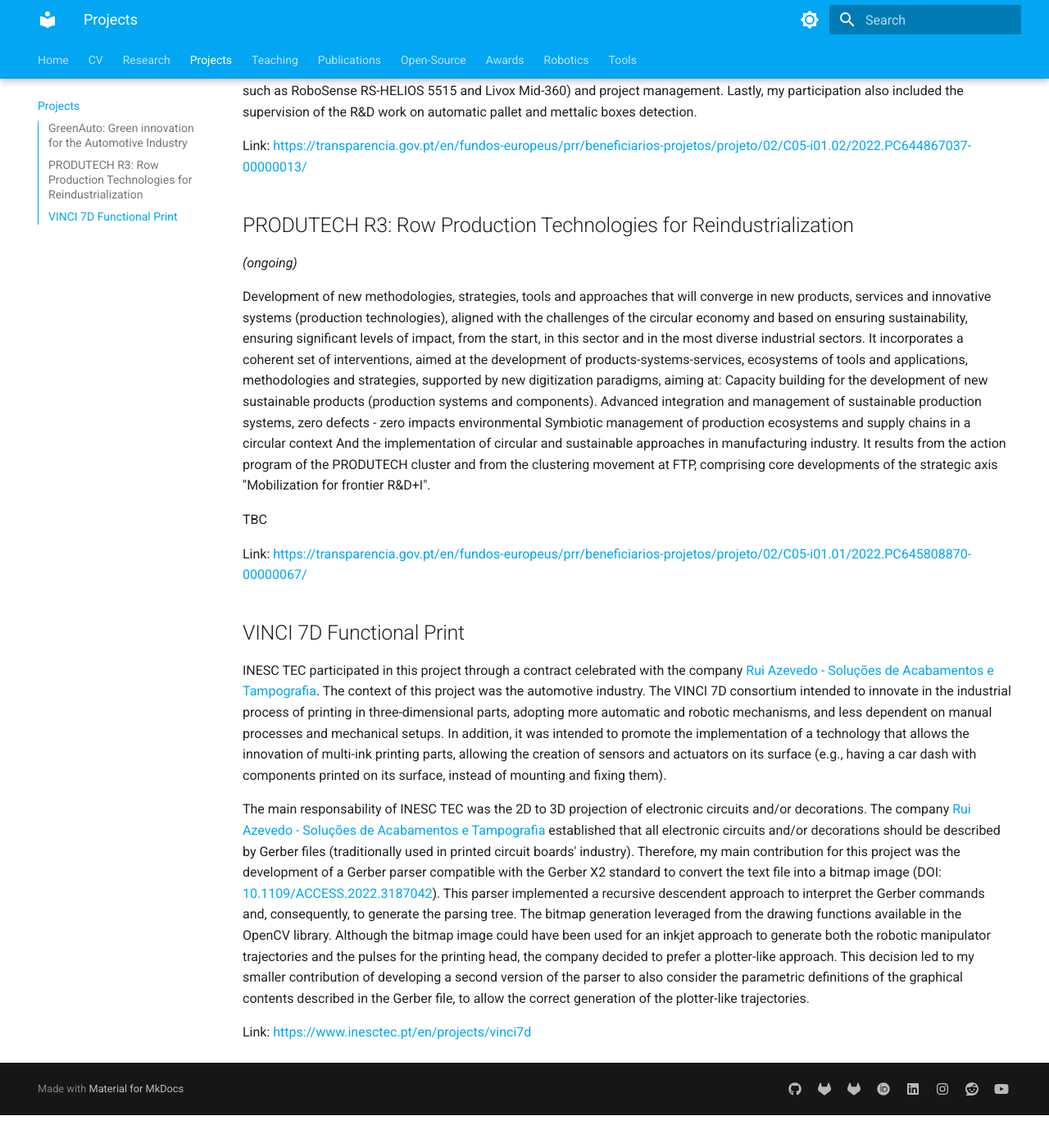
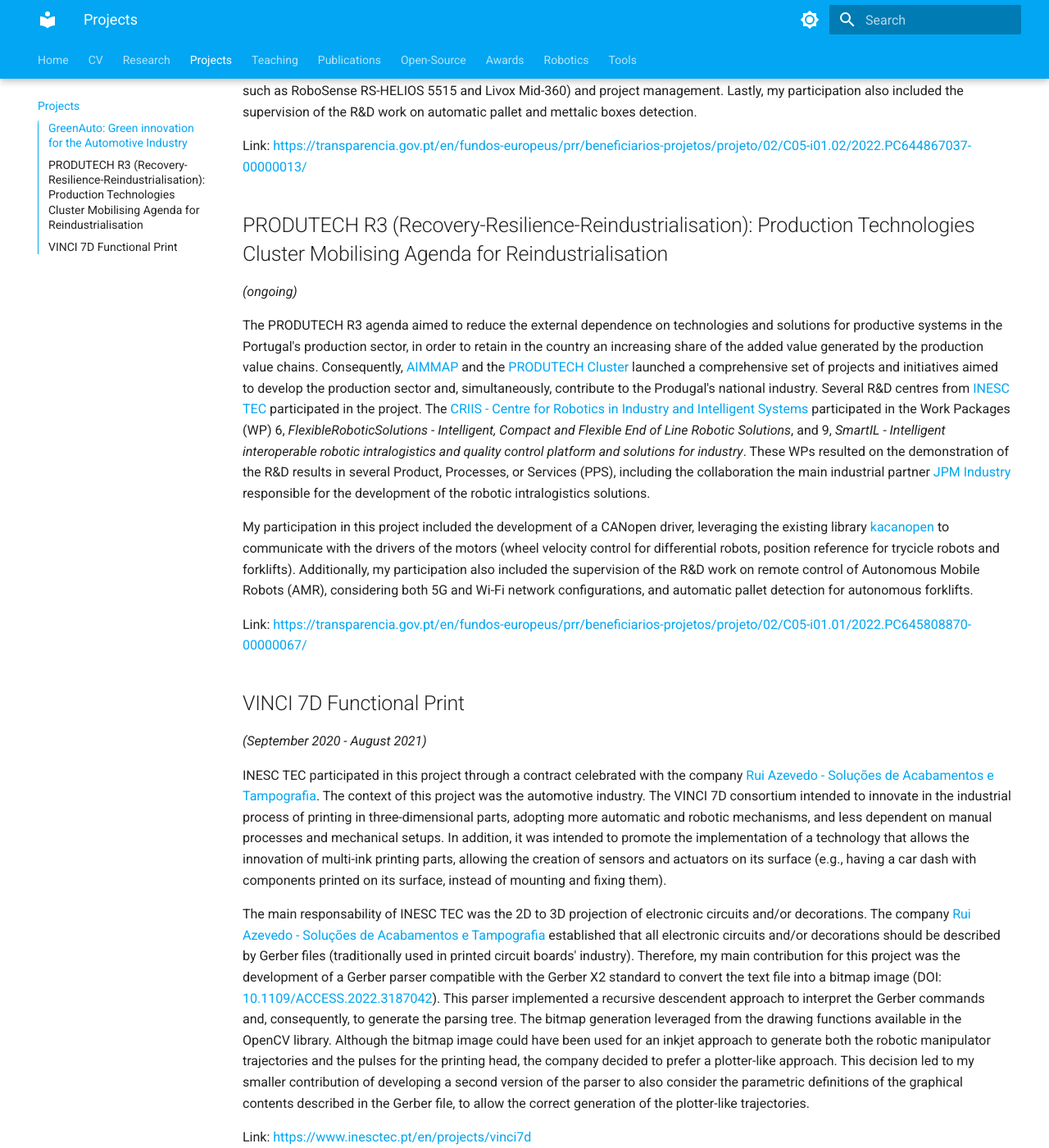
Before and after one commit to sousarbarb/sousarbarb.github.io, an MkDocs documentation site: the page built from docs/projects.md, in a window 1280 px wide and 1400 px high, scrolled down 494 px. Shown: the whole window at 82% size. Built offline with MkDocs 1.6.1 and Material for MkDocs 9.7.7, drawn with Linux system fonts in a browser that asks for light colours; before the commit the page ends 1854 px from its top, so only the background shows below that.

Commit message:
complete PRODUTECH R3 information

```diff
--- a/docs/projects.md
+++ b/docs/projects.md
@@ -33,17 +33,45 @@ automatic pallet and mettalic boxes detection.
 Link:
 [https://transparencia.gov.pt/en/fundos-europeus/prr/beneficiarios-projetos/projeto/02/C05-i01.02/2022.PC644867037-00000013/](https://transparencia.gov.pt/en/fundos-europeus/prr/beneficiarios-projetos/projeto/02/C05-i01.02/2022.PC644867037-00000013/)
 
-## PRODUTECH R3: Row Production Technologies for Reindustrialization
+## PRODUTECH R3 (Recovery-Resilience-Reindustrialisation): Production Technologies Cluster Mobilising Agenda for Reindustrialisation
 
 _(ongoing)_
 
-Development of new methodologies, strategies, tools and approaches that will converge in new products, services and innovative systems (production technologies), aligned with the challenges of the circular economy and based on ensuring sustainability, ensuring significant levels of impact, from the start, in this sector and in the most diverse industrial sectors. It incorporates a coherent set of interventions, aimed at the development of products-systems-services, ecosystems of tools and applications, methodologies and strategies, supported by new digitization paradigms, aiming at: Capacity building for the development of new sustainable products (production systems and components). Advanced integration and management of sustainable production systems, zero defects - zero impacts environmental Symbiotic management of production ecosystems and supply chains in a circular context And the implementation of circular and sustainable approaches in manufacturing industry. It results from the action program of the PRODUTECH cluster and from the clustering movement at FTP, comprising core developments of the strategic axis "Mobilization for frontier R&D+I".
+The PRODUTECH R3 agenda aimed to reduce the external dependence on technologies
+and solutions for productive systems in the Portugal's production sector, in
+order to retain in the country an increasing share of the added value generated
+by the production value chains.
+Consequently, [AIMMAP](https://www.metalportugal.pt/) and the
+[PRODUTECH Cluster](http://www.produtech.org/) launched a comprehensive set of
+projects and initiatives aimed to develop the production sector and,
+simultaneously, contribute to the Produgal's national industry.
+Several R&D centres from [INESC TEC](https://inesctec.pt/en) participated in the
+project. The
+[CRIIS - Centre for Robotics in Industry and Intelligent Systems](https://www.inesctec.pt/en/centres/criis)
+participated in the Work Packages (WP) 6,
+_FlexibleRoboticSolutions - Intelligent, Compact and Flexible End of Line_
+_Robotic Solutions_, and 9,
+_SmartIL - Intelligent interoperable robotic intralogistics and quality control_
+_platform and solutions for industry_.
+These WPs resulted on the demonstration of the R&D results in several
+Product, Processes, or Services (PPS), including the collaboration the main
+industrial partner [JPM Industry](https://jpm.pt/) responsible for the
+development of the robotic intralogistics solutions.
 
-TBC
+My participation in this project included the development of a CANopen driver,
+leveraging the existing library
+[kacanopen](https://github.com/KITmedical/kacanopen) to communicate with the
+drivers of the motors (wheel velocity control for differential robots, position
+reference for trycicle robots and forklifts).
+Additionally, my participation also included the supervision of the R&D work on
+remote control of Autonomous Mobile Robots (AMR), considering both 5G and Wi-Fi
+network configurations, and automatic pallet detection for autonomous forklifts.
 
 Link: [https://transparencia.gov.pt/en/fundos-europeus/prr/beneficiarios-projetos/projeto/02/C05-i01.01/2022.PC645808870-00000067/](https://transparencia.gov.pt/en/fundos-europeus/prr/beneficiarios-projetos/projeto/02/C05-i01.01/2022.PC645808870-00000067/)
 
 ## VINCI 7D Functional Print
+
+_(September 2020 - August 2021)_
 
 INESC TEC participated in this project through a contract celebrated with the company [Rui Azevedo - Soluções de Acabamentos e Tampografia](https://www.ruiazevedo.pt/pt).
 The context of this project was the automotive industry. The VINCI 7D consortium intended to innovate in the industrial process of printing in three-dimensional parts, adopting more automatic and robotic mechanisms, and less dependent on manual processes and mechanical setups. In addition, it was intended to promote the implementation of a technology that allows the innovation of multi-ink printing parts, allowing the creation of sensors and actuators on its surface (e.g., having a car dash with components printed on its surface, instead of mounting and fixing them).
```
